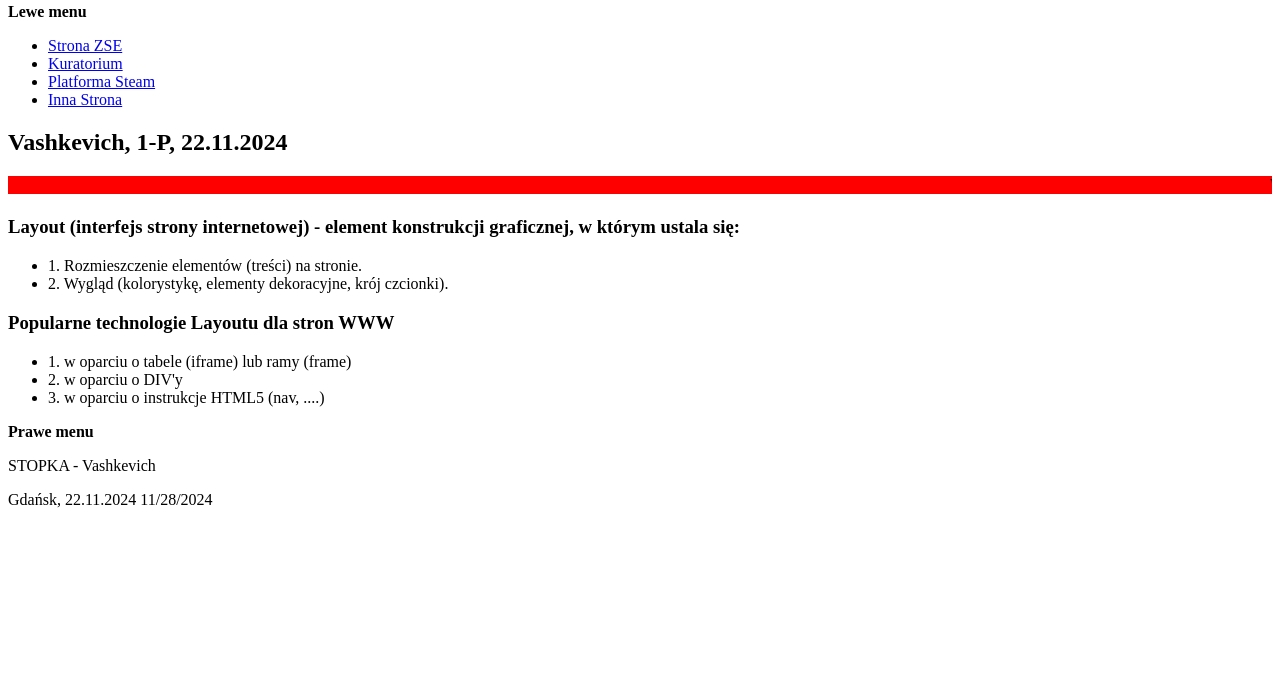
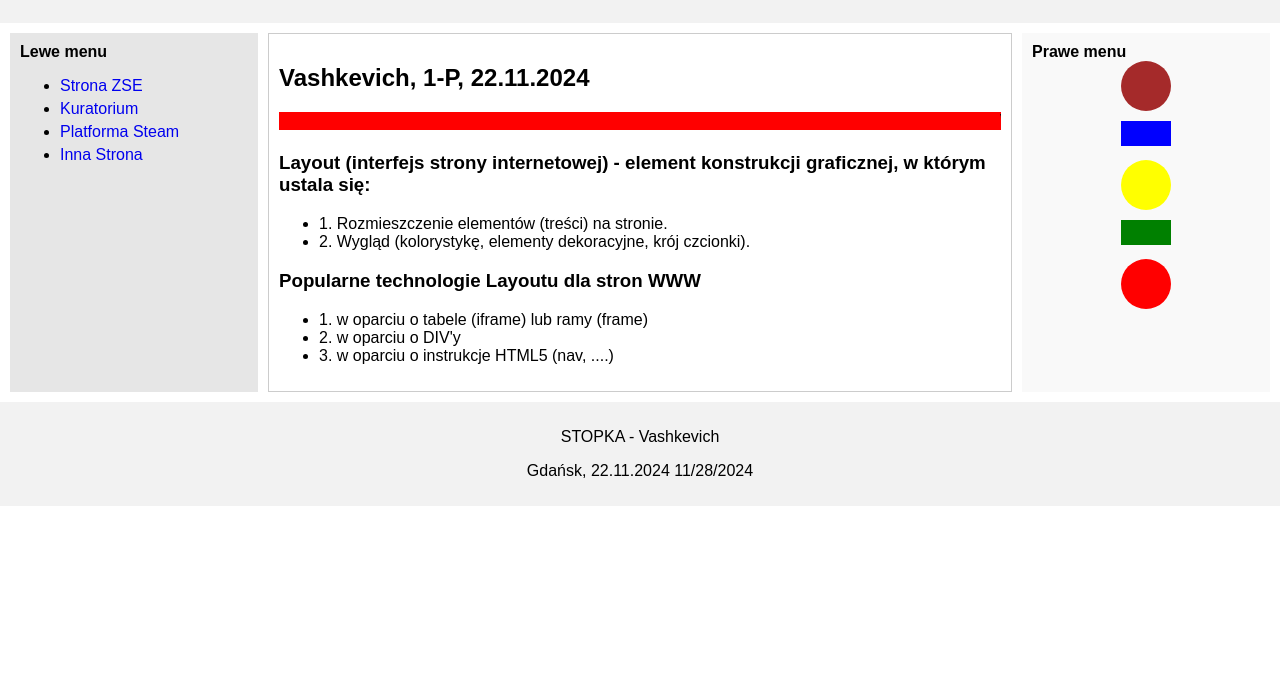
Before and after one commit to Viktoryia102/zad-12-15, a plain HTML site: page index.html in a window 1280 px wide. Shown: the part 111-800 px from the top of the page. Drawn offline with Linux system fonts and the light colour scheme.

Commit message:
Update index.html

```diff
--- a/index.html
+++ b/index.html
@@ -4,6 +4,76 @@
     <meta charset="UTF-8">
     <meta name="viewport" content="width=device-width, initial-scale=1.0">
     <title>Strona Zadanie</title>
+     <style>
+        body {
+            font-family: Arial, sans-serif;
+            margin: 0;
+            padding: 0;
+        }
+        header, footer {
+            background-color: #f2f2f2;
+            text-align: center;
+            padding: 10px;
+        }
+        .container {
+            display: grid;
+            grid-template-columns: 1fr 3fr 1fr;
+            gap: 10px;
+            margin: 10px;
+        }
+        .menu {
+            background-color: #e6e6e6;
+            padding: 10px;
+        }
+        .content {
+            background-color: #fff;
+            padding: 10px;
+            border: 1px solid #ccc;
+        }
+        .menu a {
+            display: block;
+            margin: 5px 0;
+            text-decoration: none;
+        }
+        .right-menu {
+            background-color: #f9f9f9;
+            padding: 10px;
+        }
+        .shapes {
+            display: flex;
+            flex-direction: column;
+            align-items: center;
+            gap: 10px;
+        }
+        .shape-link {
+            text-decoration: none;
+        }
+        .circle {
+            width: 50px;
+            height: 50px;
+            border-radius: 50%;
+        }
+        .circle.brown {
+            background-color: brown;
+        }
+        .circle.yellow {
+            background-color: yellow;
+        }
+        .circle.red {
+            background-color: red;
+        }
+        .rectangle {
+            width: 50px;
+            height: 25px;
+            display: inline-block;
+        }
+        .rectangle.blue {
+            background-color: blue;
+        }
+        .rectangle.green {
+            background-color: green;
+        }
+    </style>
 </head>
 <body>
     <header>
```
